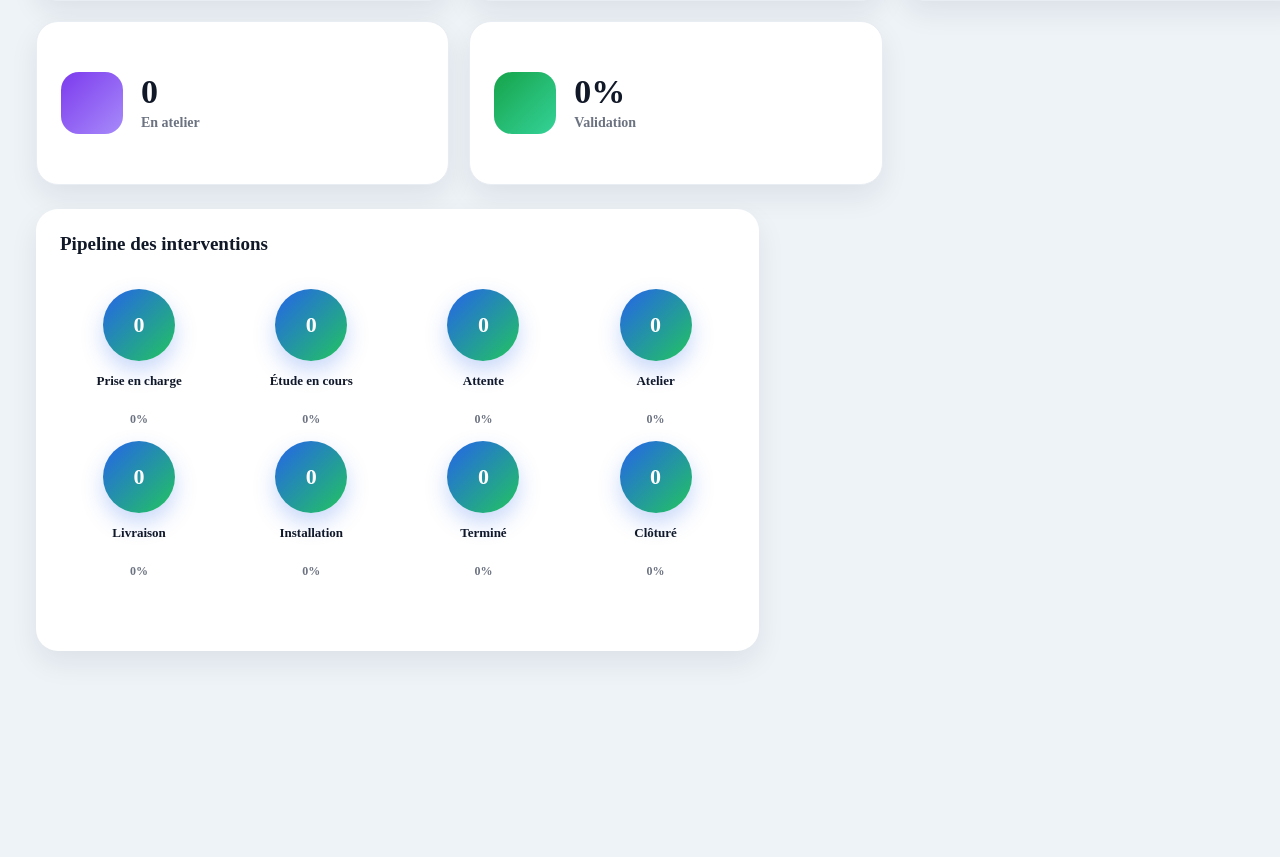
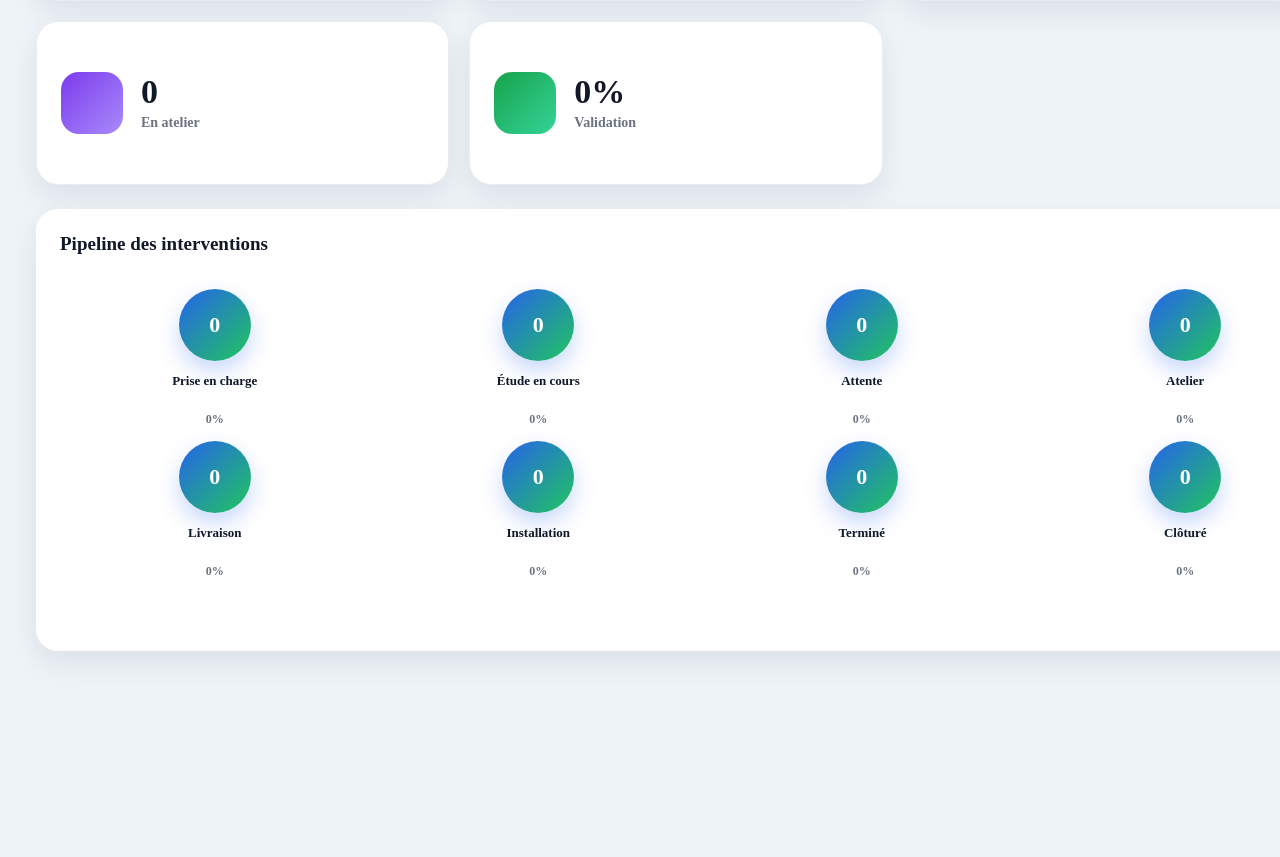
Before and after one commit to Mimi0123456789/openprod, a PHP site: page /views/stats/stats.php in a window 1280 px wide; the page is wider, and only the part inside the window is pictured. Shown: the part 352-1209 px from the top of that part. Run offline with PHP 8.4, Linux system fonts and the light colour scheme; data that the repository does not hold is empty; some libraries are stand-ins or nearby versions.

Commit message:
Maj stats 5

```diff
--- a/views/stats/stats.php
+++ b/views/stats/stats.php
@@ -137,6 +137,11 @@
         min-height: 330px;
         height: 100%;
     }
+    /* Ensure the pipeline panel truly spans the available horizontal space */
+    .panel-large {
+        width: 100%;
+        grid-column: 1 / span 2;
+    }
 
     .alert-panel {
         grid-area: alerts;
@@ -190,6 +195,9 @@
         align-items: start;
         min-height: 205px;
         padding-top: 14px;
+    }
+    .pipeline {
+        width: 100%;
     }
 
     .pipeline-step {
```
